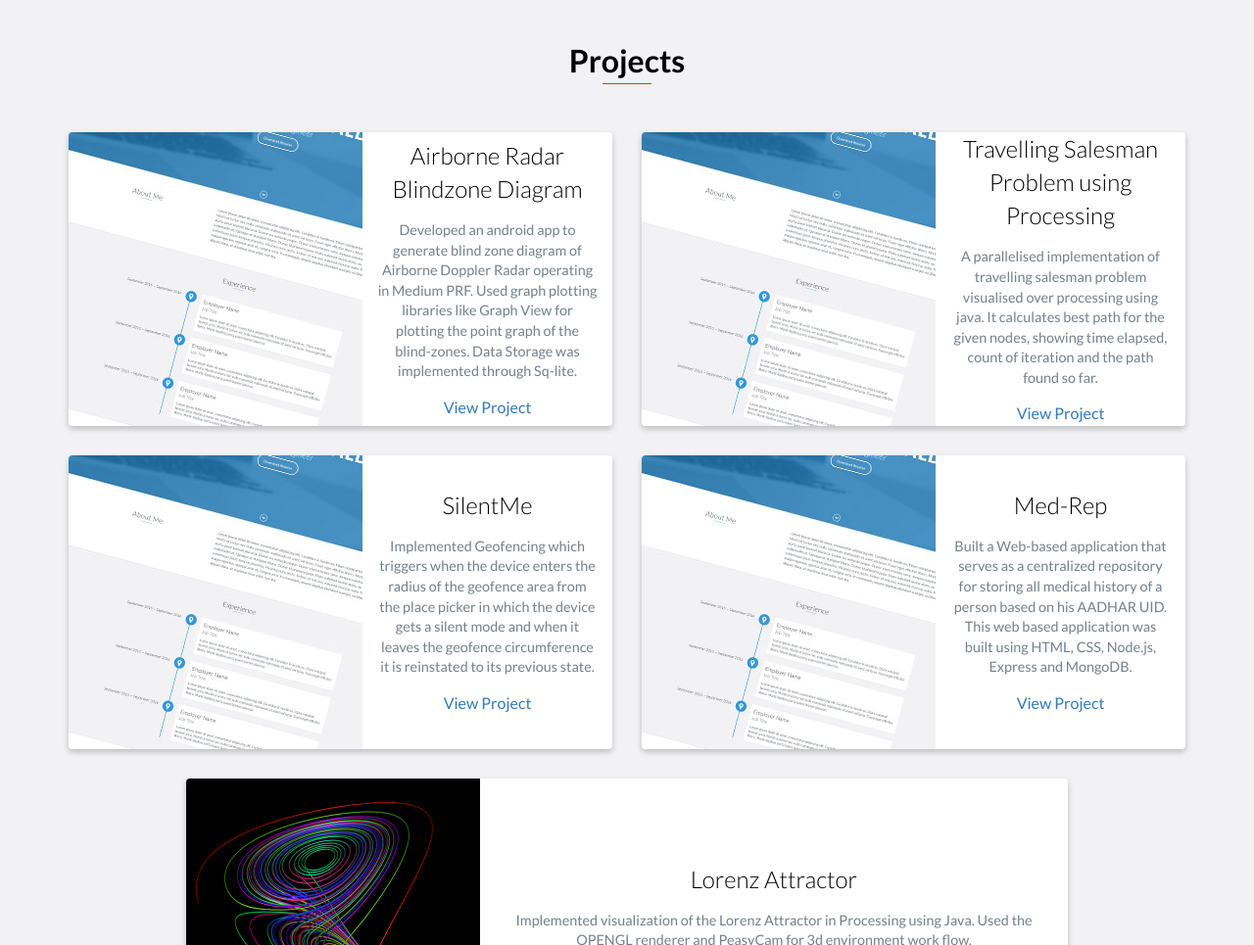
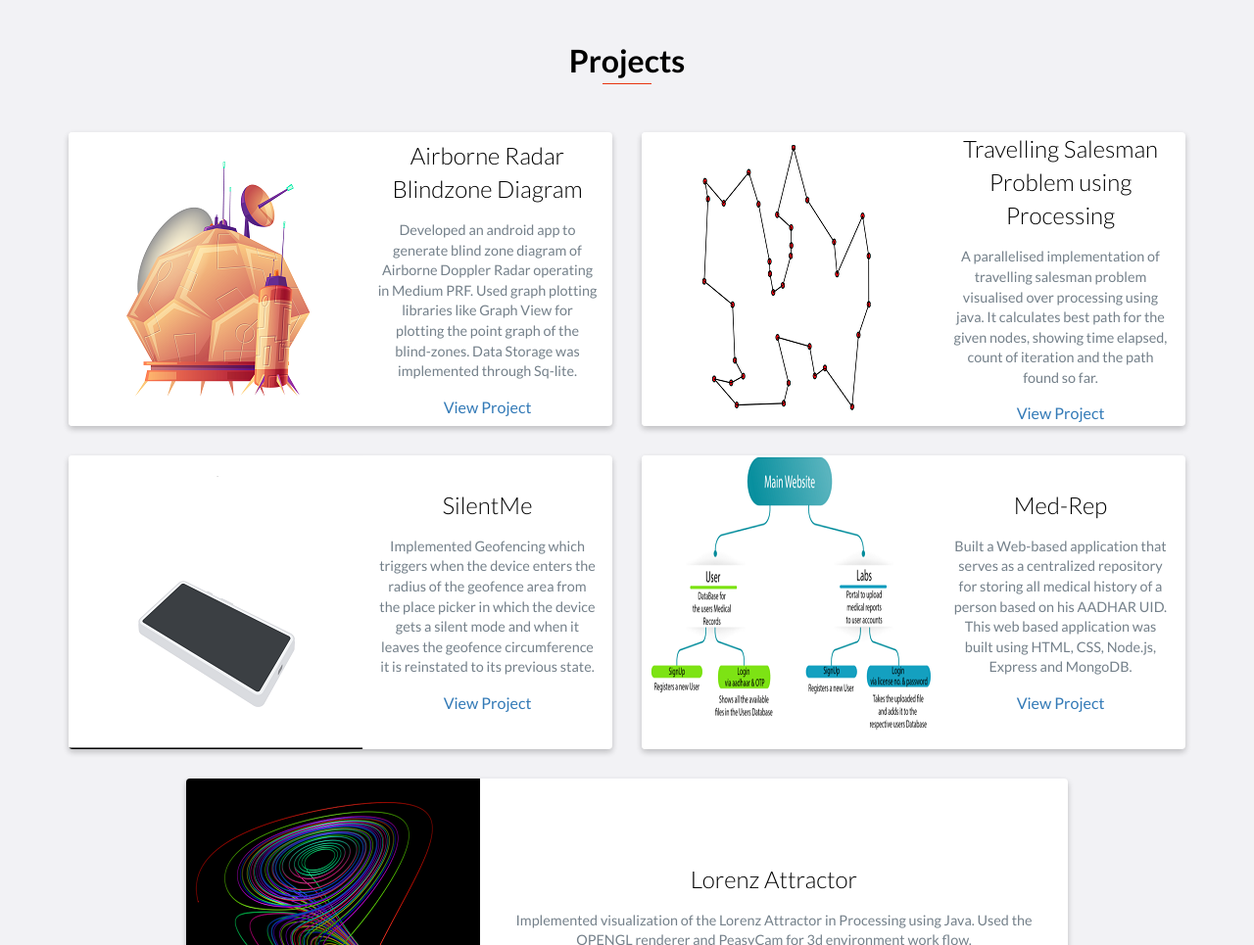
Before and after one commit to kundan989/Portfolio, a plain HTML site: page index.html in a window 1280 px wide. Shown: the part 2280-3245 px from the top of the page at 98% size. Drawn offline with nearby package versions, Linux system fonts and the light colour scheme.

Commit message:
Updated Images

```diff
--- a/index.html
+++ b/index.html
@@ -145,7 +145,7 @@
                 <div class="col-lg-6 col-md-6 col-sm-12">
                     <div class="project shadow-large">
                         <div class="project-image">
-                            <img src="images/project.jpg" />
+                            <img src="images/Airborne.png" />
                         </div>
                         <!-- End .project-image -->
                         <div class="project-info">
@@ -163,7 +163,7 @@
                 <div class="col-lg-6 col-md-6 col-sm-12">
                     <div class="project shadow-large">
                         <div class="project-image">
-                            <img src="images/project.jpg" />
+                            <img src="images/TSP using processing.png" />
                         </div>
                         <!-- End .project-image -->
                         <div class="project-info">
@@ -181,7 +181,7 @@
                 <div class="col-lg-6 col-md-6 col-sm-12">
                     <div class="project shadow-large">
                         <div class="project-image">
-                            <img src="images/project.jpg" />
+                            <img src="images/Silent Me.png" />
                         </div>
                         <!-- End .project-image -->
                         <div class="project-info">
@@ -199,7 +199,7 @@
                 <div class="col-lg-6 col-md-6 col-sm-12">
                     <div class="project shadow-large">
                         <div class="project-image">
-                            <img src="images/project.jpg" />
+                            <img src="images/Medrep.png" />
                         </div>
                         <!-- End .project-image -->
                         <div class="project-info">
```
Also changed, not shown: images/Airborne.png (added), images/Medrep.png (added), images/Silent Me.png (added), images/TSP using processing.png (added).
